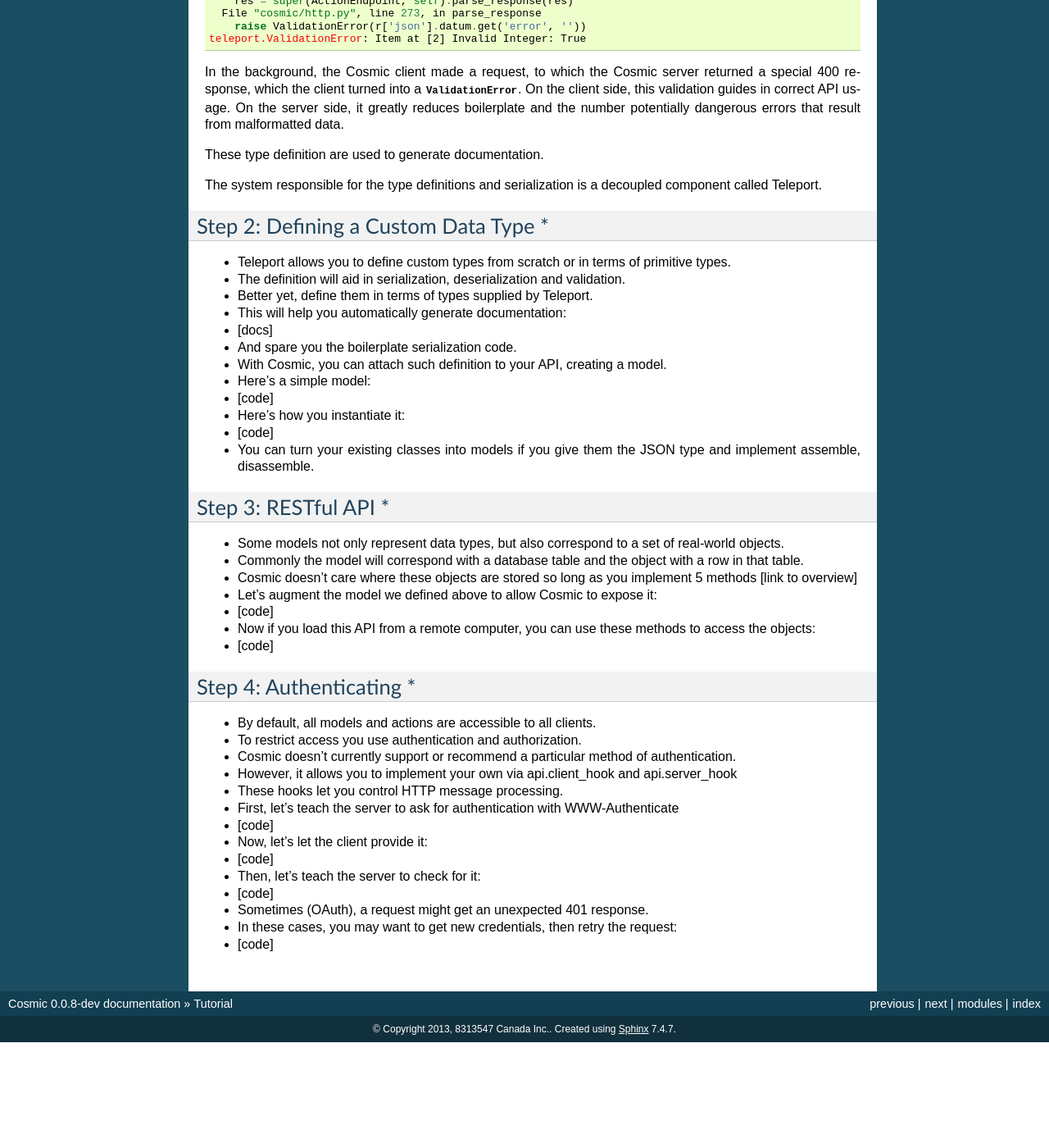
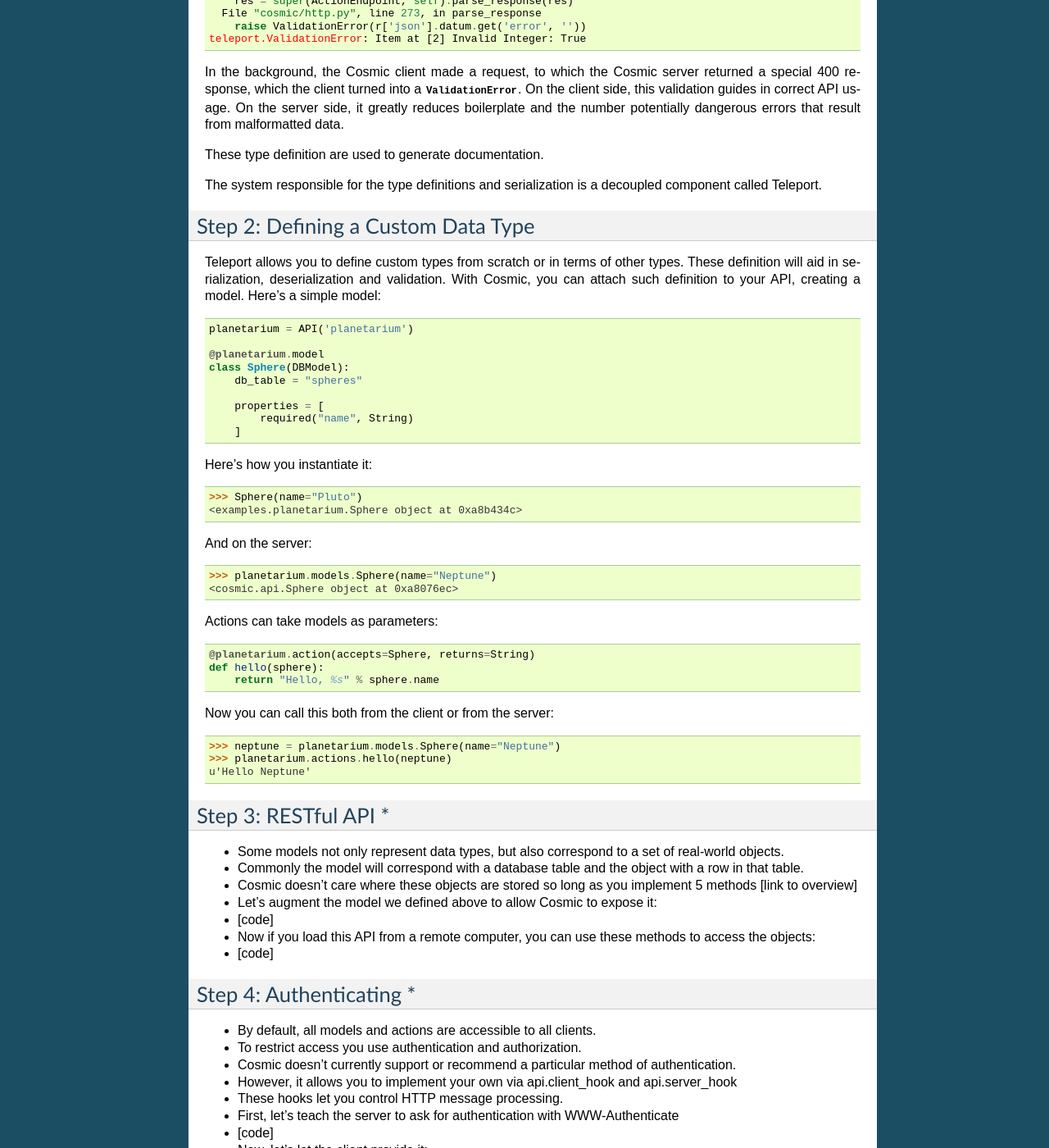
Before and after one commit to cosmic-api/cosmic.py, a Sphinx documentation site: the page built from docs/source/tutorial.rst, in a window 1280 px wide and 1400 px high, scrolled down 1782 px. Shown: the whole window at 82% size. Built offline with Sphinx 7.4.7, drawn with Linux system fonts in a browser that asks for light colours; before the commit the page ends 3053 px from its top, so only the background shows below that; some of the changed text lies outside the part shown.

Commit message:
Expand step 2 in tutorial

```diff
--- a/docs/source/tutorial.rst
+++ b/docs/source/tutorial.rst
@@ -119,21 +119,45 @@ These type definition are used to generate documentation.
 The system responsible for the type definitions and serialization is a
 decoupled component called Teleport.
 
-Step 2: Defining a Custom Data Type *
--------------------------------------
+Step 2: Defining a Custom Data Type
+-----------------------------------
 
-* Teleport allows you to define custom types from scratch or in terms of primitive types.
-* The definition will aid in serialization, deserialization and validation.
-* Better yet, define them in terms of types supplied by Teleport.
-* This will help you automatically generate documentation:
-* [docs]
-* And spare you the boilerplate serialization code.
-* With Cosmic, you can attach such definition to your API, creating a model.
-* Here's a simple model:
-* [code]
-* Here's how you instantiate it:
-* [code]
-* You can turn your existing classes into models if you give them the JSON type and implement assemble, disassemble.
+Teleport allows you to define custom types from scratch or in terms of other
+types. These definition will aid in serialization, deserialization and
+validation. With Cosmic, you can attach such definition to your API, creating
+a model. Here's a simple model::
+
+    planetarium = API('planetarium')
+
+    @planetarium.model
+    class Sphere(DBModel):
+        db_table = "spheres"
+
+        properties = [
+            required("name", String)
+        ]
+
+Here's how you instantiate it::
+
+    >>> Sphere(name="Pluto")
+    <examples.planetarium.Sphere object at 0xa8b434c>
+
+And on the server::
+
+    >>> planetarium.models.Sphere(name="Neptune")
+    <cosmic.api.Sphere object at 0xa8076ec>
+
+Actions can take models as parameters::
+
+    @planetarium.action(accepts=Sphere, returns=String)
+    def hello(sphere):
+        return "Hello, %s" % sphere.name
+
+Now you can call this both from the client or from the server::
+
+    >>> neptune = planetarium.models.Sphere(name="Neptune")
+    >>> planetarium.actions.hello(neptune)
+    u'Hello Neptune'
 
 Step 3: RESTful API *
 ---------------------
```
Also changed, not shown: 1 other file.
